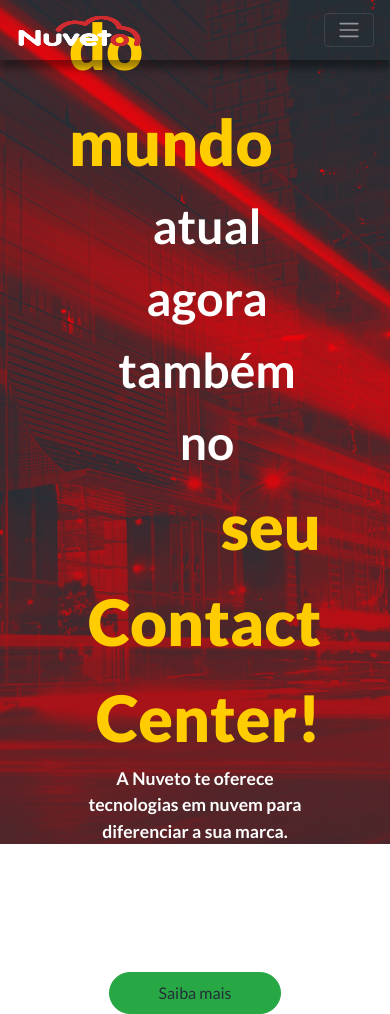
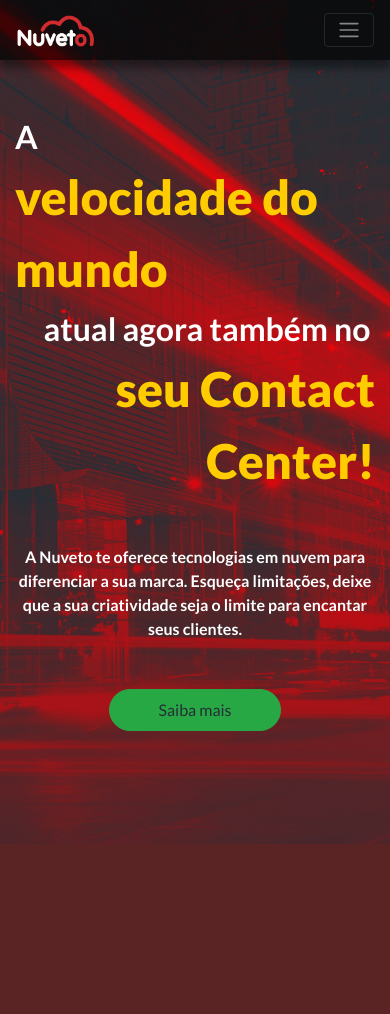
Before and after one commit to mocraveirodev/Nuveto, a PHP site: page / in a window 390 px wide. After the commit the page ends 844 px from the top, so only its background shows below. Run offline with PHP 8.4, Linux system fonts and the light colour scheme.

Commit message:
Finalizando menu e banner

```diff
--- a/views/css/m-style.css
+++ b/views/css/m-style.css
@@ -3,6 +3,46 @@
 @media only screen and (max-width: 992px) {
     header .header-logo{
         width: 8rem;
+        height: 3rem;
+    }
+
+    header .navbar{
+        background-color: rgba(0, 0, 0, 0.7);
+    }
+}
+@media only screen and (max-width: 768px) {
+    header .header-logo{
+        width: 8rem;
+        height: 3rem;
+    }
+}
+@media only screen and (max-width: 576px) {
+    header .header-logo{
+        width: 5rem;
         height: 2rem;
     }
 }
+
+/* ==========================================| BANNER |========================================== */
+
+@media only screen and (max-width: 992px) {
+    .banner-text .banner-bottom{
+        width: 100%;
+        margin-top: 3rem;
+    }
+}
+@media only screen and (max-width: 768px) {
+    .banner-text p{
+        font-size: 2rem;
+        width: 100%;
+    }
+
+    .banner-text .banner-yellow{
+        font-size: 3rem;
+    }
+}
+@media only screen and (max-width: 576px) {
+    .banner-text .banner-bottom{
+        font-size: 1rem;
+    }
+}
--- a/views/css/style.css
+++ b/views/css/style.css
@@ -48,6 +48,10 @@ header .navbar{
     box-shadow: 0 0.5rem 0.5rem 0 rgba(0,0,0,0.4);
 }
 
+.navbar-dark .navbar-nav .nav-link{
+    color: #ffffff;
+}
+
 /* ==========================================| GERAL |========================================== */
 
 #banner{
--- a/views/home.php
+++ b/views/home.php
@@ -64,6 +64,9 @@
 
             </div>
         </section>
+        <section id="beneficios">
+
+        </section>
     </main>
 
     <script src="https://code.jquery.com/jquery-3.4.1.slim.min.js" integrity="sha384-J6qa4849blE2+poT4WnyKhv5vZF5SrPo0iEjwBvKU7imGFAV0wwj1yYfoRSJoZ+n" crossorigin="anonymous"></script>
```
Also changed, not shown: models/Conexao.php (added, +16 -0 lines).
